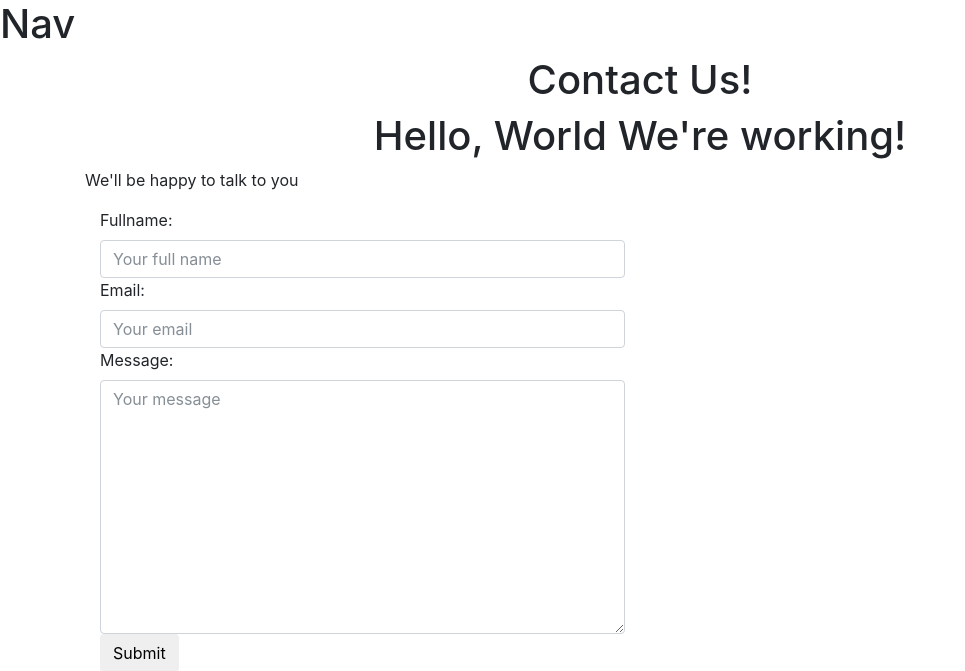
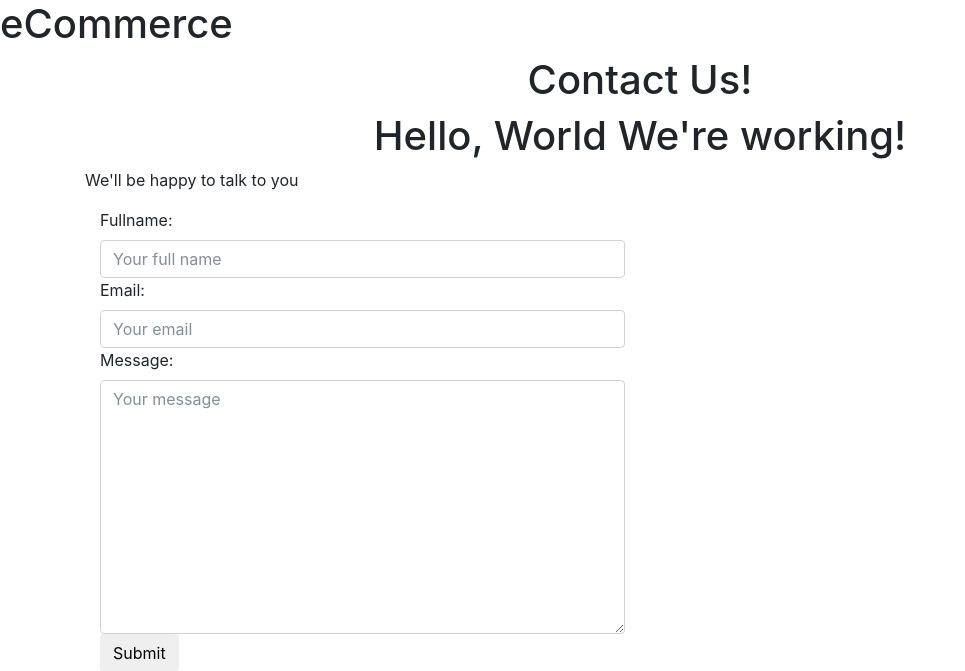
Before and after one commit to patymori/udemy-python-ecomm, a Django app: page /contact/ in a window 1280 px wide. Shown: the top 671 px of the page, without its empty margins (0-965 px from the left). Run offline with Django 3.2, Linux system fonts and the light colour scheme; some libraries are stand-ins or nearby versions.

Commit message:
Include navbar with vars and context

```diff
--- a/python-ecomm/templates/base.html
+++ b/python-ecomm/templates/base.html
@@ -11,7 +11,7 @@
   </head>
   <body>
 
-    {% include 'base/navbar.html' %}
+    {% include 'base/navbar.html' with brand_name="eCommerce" %}
 
     {% block content %}{% endblock %}
 
--- a/python-ecomm/templates/base/navbar.html
+++ b/python-ecomm/templates/base/navbar.html
@@ -1 +1 @@
-<h1>Nav</h1>
+<h1>{{ brand_name }}</h1>
```
